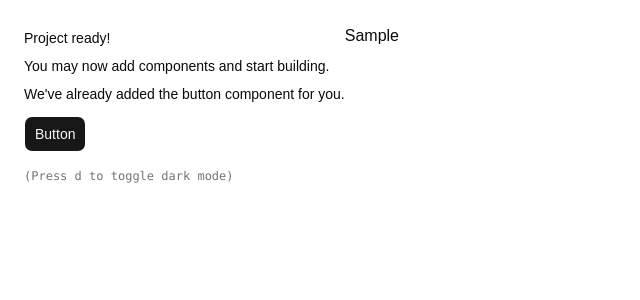
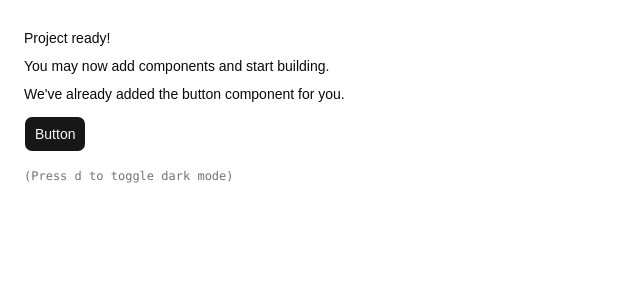
Before and after one commit to Sooheil/VapeMix, a React (Vite) app: page / in a window 1280 px wide. Shown: the top 300 px of the page, without its empty margins (0-640 px from the left). Built offline with nearby package versions, Linux system fonts and the light colour scheme.

Commit message:
remove smaple

```diff
--- a/src/App.tsx
+++ b/src/App.tsx
@@ -14,7 +14,6 @@ export function App() {
           (Press <kbd>d</kbd> to toggle dark mode)
         </div>
       </div>
-      Sample
     </div>
   )
 }
```
